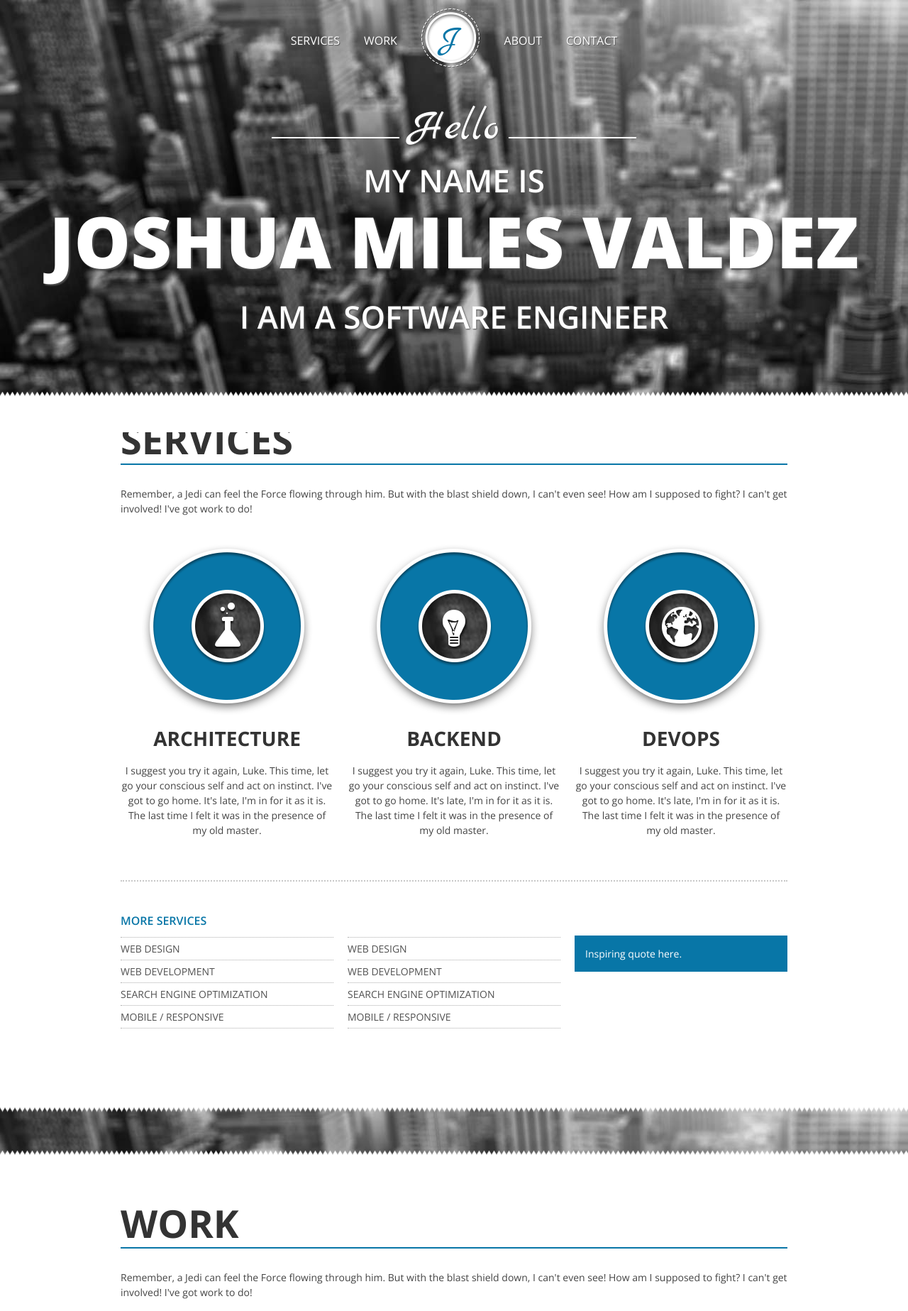
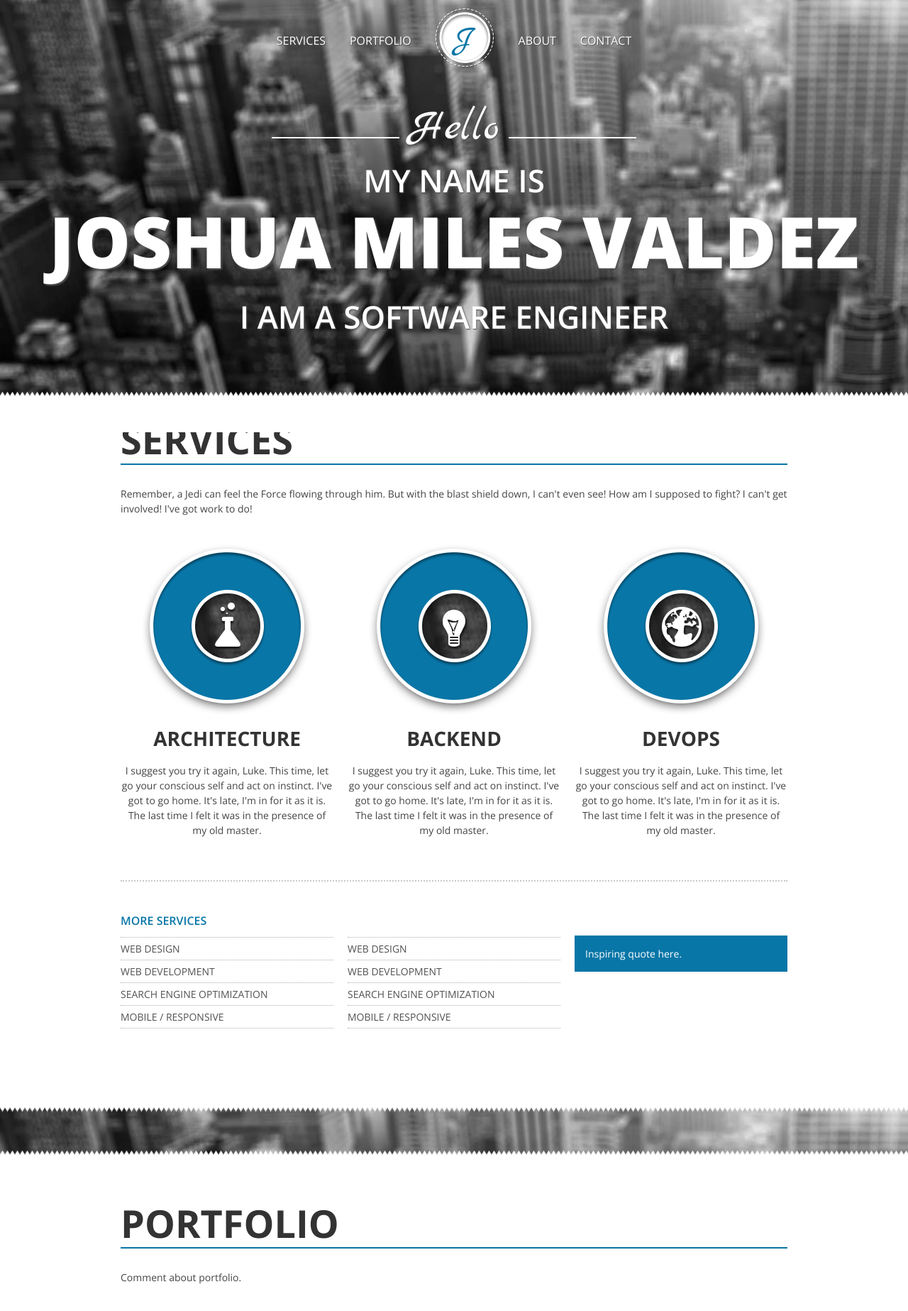
Before and after one commit to jmvldz/jmvldz, a Flask app: page / in a window 1280 px wide. Shown: the top 1847 px of the page at 71% size. Run offline with Flask 2, Linux system fonts and the light colour scheme; some libraries are stand-ins or nearby versions.

Commit message:
Updated thumbnails

```diff
--- a/templates/index.html
+++ b/templates/index.html
@@ -4,7 +4,7 @@
 
 {% include 'services.html' %}
 
-{% include 'work.html' %}
+{% include 'portfolio.html' %}
 
 {% include 'about.html' %}
 
--- a/templates/menu.html
+++ b/templates/menu.html
@@ -7,7 +7,7 @@
 		<nav>
 			<ul>
 				<li><a href="#services">Services</a></li>
-				<li><a href="#work-menu">Work</a></li>
+				<li><a href="#work-menu">Portfolio</a></li>
 				<li><a href="#intro"><span class="logo"><span class="logotext">J</span></span></a></li>
 				<li><a href="#about-menu">About</a></li>
 				<li><a href="#contact-menu">Contact</a></li>
--- a/templates/work.html
+++ b/templates/portfolio.html
@@ -10,8 +10,8 @@
 <div id="work">
     <div class="container">
         <div class="sixteen columns">
-            <h2>WORK</h2>
-            <p>Remember, a Jedi can feel the Force flowing through him. But with the blast shield down, I can't even see! How am I supposed to fight? I can't get involved! I've got work to do!</p>
+            <h2>PORTFOLIO</h2>
+            <p>Comment about portfolio.</p>
         </div> <!-- end sixteen columns -->
 
         <div class="clear"></div>
@@ -19,19 +19,19 @@
         <div class="gallery">
 
             <div class="one-third column">
-                <a href="{{ url_for('static', filename='images/example_img.png') }}" class="single_image"><img src="{{ url_for('static', filename='images/thumb1.jpg') }}" alt="" class="scale-with-grid" /></a>
+                <a href="{{ url_for('static', filename='images/topologies.png') }}" class="single_image"><img src="{{ url_for('static', filename='images/topologies_thumbnail.jpg') }}" alt="" class="scale-with-grid" /></a>
                 <p class="proj_name">Project Name</p>
                 <p class="proj_type">Design / HTML</p>
             </div> <!-- end one-third column -->
 
             <div class="one-third column">
-                <a href="{{ url_for('static', filename='images/example_img.png') }}" class="single_image"><img src="{{ url_for('static', filename='images/thumb2.jpg') }}" alt="" class="scale-with-grid" /></a>
+                <a href="{{ url_for('static', filename='images/american_mind.png') }}" class="single_image"><img src="{{ url_for('static', filename='images/american_mind_thumbnail.png') }}" alt="" class="scale-with-grid" /></a>
                 <p class="proj_name">Project Name</p>
                 <p class="proj_type">Design / HTML</p>
             </div> <!-- end one-third column -->
 
             <div class="one-third column">
-                <a href="{{ url_for('static', filename='images/example_img.png') }}" class="single_image"><img src="{{ url_for('static', filename='images/thumb3.jpg') }}" alt="" class="scale-with-grid" /></a>
+                <a href="{{ url_for('static', filename='images/WelloSplashpage.png') }}" class="single_image"><img src="{{ url_for('static', filename='images/WelloSplashpage_thumbnail.png') }}" alt="" class="scale-with-grid" /></a>
                 <p class="proj_name">Project Name</p>
                 <p class="proj_type">Design / HTML</p>
             </div> <!-- end one-third column -->
@@ -43,19 +43,19 @@
         <div class="gallery">
 
             <div class="one-third column">
-                <a href="{{ url_for('static', filename='images/example_img.png') }}" class="single_image"><img src="{{ url_for('static', filename='images/thumb4.jpg') }}" alt="" class="scale-with-grid" /></a>
+                <a href="{{ url_for('static', filename='images/picu_vis.png') }}" class="single_image"><img src="{{ url_for('static', filename='images/picu_vis_thumbnail.png') }}" alt="" class="scale-with-grid" /></a>
                 <p class="proj_name">Project Name</p>
                 <p class="proj_type">Design / HTML</p>
             </div> <!-- end one-third column -->
 
             <div class="one-third column">
-                <a href="{{ url_for('static', filename='images/example_img.png') }}" class="single_image"><img src="{{ url_for('static', filename='images/thumb5.png') }}" alt="" class="scale-with-grid" /></a>
+                <a href="{{ url_for('static', filename='images/video_phone.png') }}" class="single_image"><img src="{{ url_for('static', filename='images/video_phone_thumbnail.png') }}" alt="" class="scale-with-grid" /></a>
                 <p class="proj_name">Project Name</p>
                 <p class="proj_type">Design / HTML</p>
             </div> <!-- end one-third column -->
 
             <div class="one-third column">
-                <a href="{{ url_for('static', filename='images/example_img.png') }}" class="single_image"><img src="{{ url_for('static', filename='images/thumb6.jpg') }}" alt="" class="scale-with-grid" /></a>
+                <a href="{{ url_for('static', filename='images/evil_hangman.png') }}" class="single_image"><img src="{{ url_for('static', filename='images/evil_hangman_thumbnail.jpg') }}" alt="" class="scale-with-grid" /></a>
                 <p class="proj_name">Project Name</p>
                 <p class="proj_type">Design / HTML</p>
             </div> <!-- end one-third column -->
```
